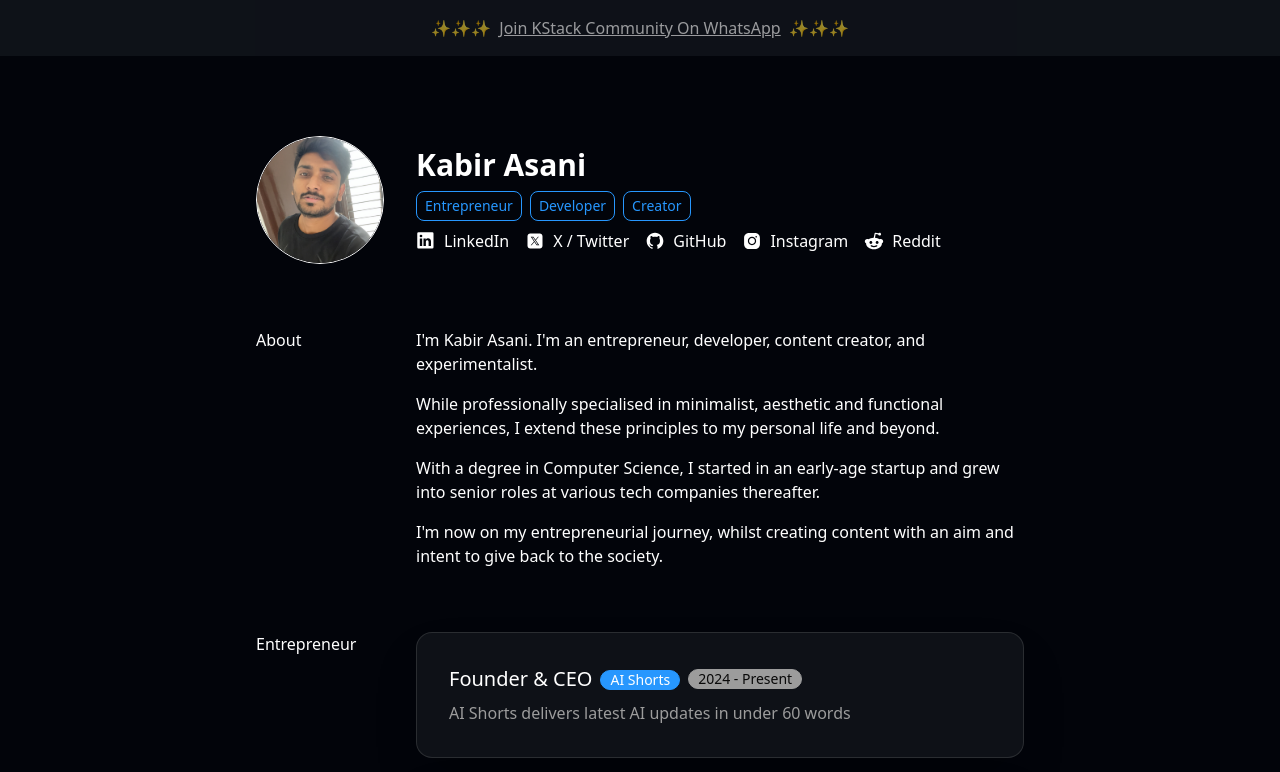
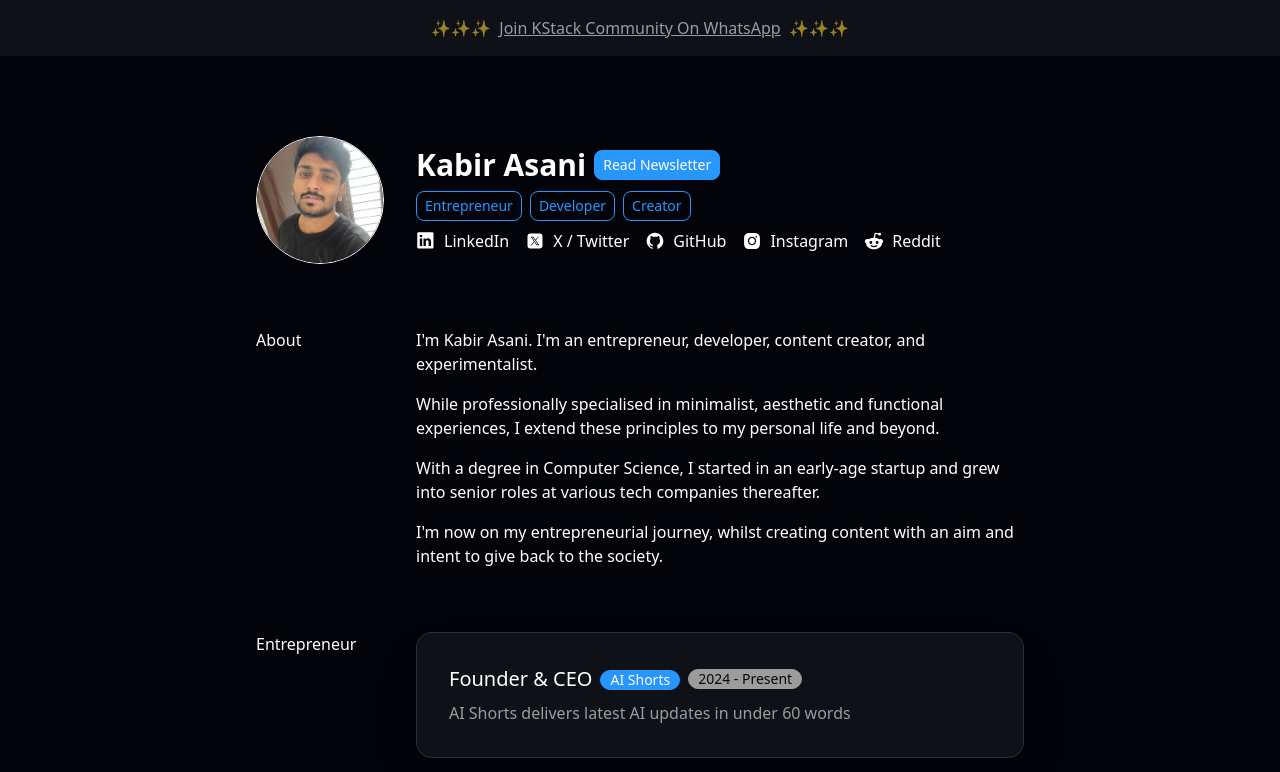
Before and after one commit to kabir-asani/chaos, a SvelteKit app: page / in a window 1280 px wide. Shown: the top 772 px of the page. Built offline with nearby package versions, Linux system fonts and the light colour scheme.

Commit message:
Update Header.svelte

```diff
--- a/src/routes/components/header/Header.svelte
+++ b/src/routes/components/header/Header.svelte
@@ -1,5 +1,6 @@
 <script>
 	import HighlightItem from './components/HighlightItem.svelte';
+	import HighlightLinkItem from './components/HighlightLinkItem.svelte';
 	import SocialLinkItem from './components/SocialLinkItem.svelte';
 	import XIcon from '$lib/assets/svg/XIcon.svelte';
 	import InstagramIcon from '$lib/assets/svg/InstagramIcon.svelte';
@@ -16,7 +17,11 @@
 	</div>
 
 	<div class="grow col gap-4 md:gap-2 items-center md:items-stretch justify-center">
-		<h1 class="text-2xl md:text-3xl font-semibold">Kabir Asani</h1>
+		<div class="col md:row gap-4 md:gap-2 items-center justify-center md:justify-normal">
+			<h1 class="text-2xl md:text-3xl font-semibold">Kabir Asani</h1>
+
+			<HighlightLinkItem text="Read Newsletter" url="https://newsletter.kabirasani.com" />
+		</div>
 
 		<div class="wrap md:row gap-4 md:gap-2 items-center justify-center md:justify-normal">
 			<HighlightItem text="Entrepreneur" sectionId="entrepreneurship" />
```
